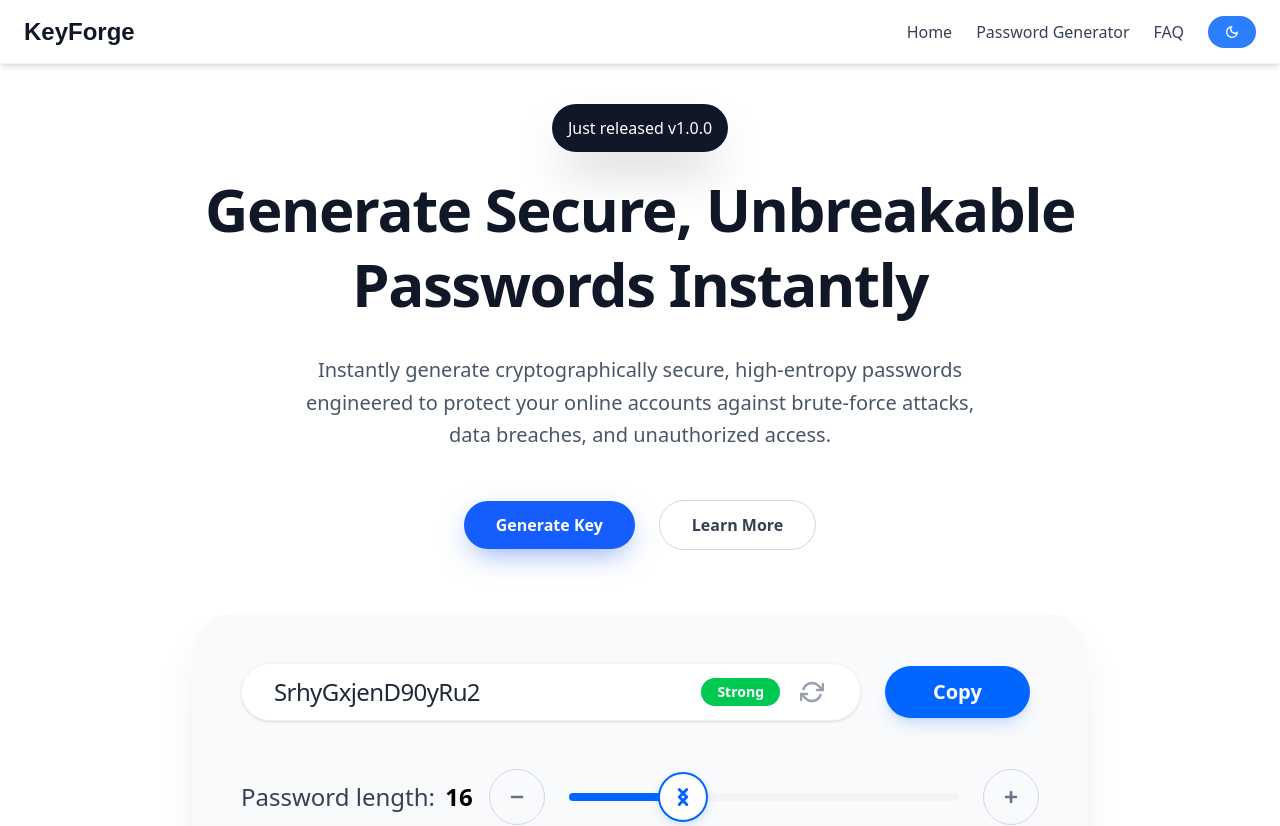
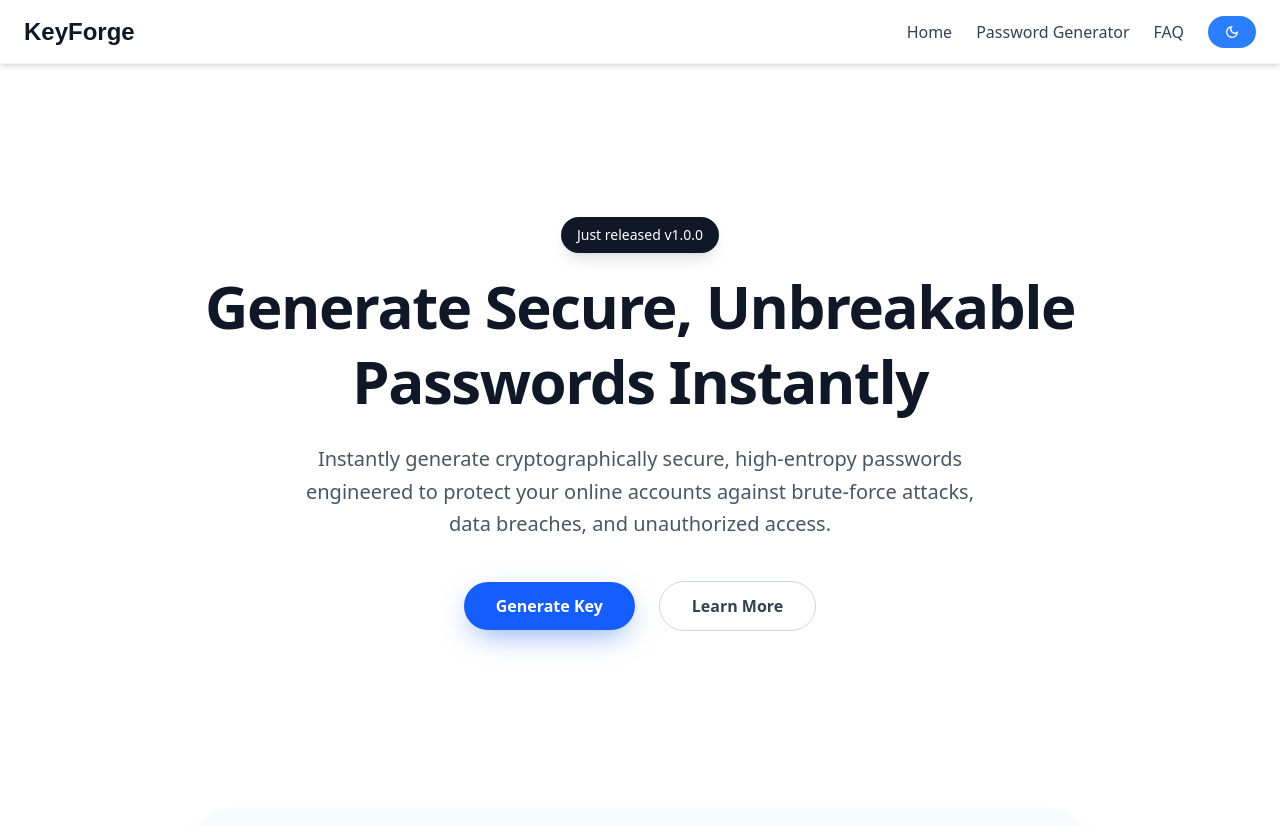
Before and after one commit to Jeet000001/KeyForge, a React (Vite) app: page / in a window 1280 px wide. Shown: the top 826 px of the page. Built offline with nearby package versions, Linux system fonts and the light colour scheme; a web font is replaced by a local one.

Commit message:
improve ths styling

```diff
--- a/src/components/Footer.jsx
+++ b/src/components/Footer.jsx
@@ -6,7 +6,7 @@ const Footer = () => {
 
   return (
     <footer
-      className={`w-full  sm:py-8 px-4 sm:px-6
+      className={`w-full mt-5 sm:py-8 px-4 sm:px-6
         border-t transition-colors duration-300
         ${
           theme === "dark"
@@ -16,6 +16,7 @@ const Footer = () => {
     >
       <div
         className="
+          py-5 md:py-1
           max-w-6xl mx-auto
           flex flex-col items-center
           gap-2 sm:gap-3
--- a/src/components/Hero.jsx
+++ b/src/components/Hero.jsx
@@ -5,21 +5,26 @@ const Hero = () => {
 
   return (
     <header
-      className={`w-full flex flex-col items-center justify-center
-      text-center px-4 sm:px-6 md:px-10 lg:px-16 pt-14 md:pt-10 md:pb-10
+      id="home"
+      className={`w-full min-h-[calc(100vh-80px)]
+      flex flex-col items-center justify-center
+      text-center px-4 sm:px-6 md:px-10 lg:px-16
       transition-colors duration-300
       ${theme === "dark" ? "bg-gray-950" : "bg-white"}`}
     >
+      {/* Version Badge */}
       <h1
-        className={`px-4 py-3 rounded-full font-sans font-medium mb-5 ${
+        className={`px-4 py-2 rounded-full font-medium mb-4 text-sm
+        ${
           theme === "dark"
             ? "text-white bg-gray-900"
-            : "text-white bg-gray-900 shadow-2xl"
+            : "text-white bg-gray-900 shadow-lg"
         }`}
       >
         Just released v1.0.0
       </h1>
-      {/* Heading */}
+
+      {/* Main Heading */}
       <h1
         className={`font-extrabold tracking-tight leading-tight
         text-3xl sm:text-4xl md:text-5xl lg:text-6xl
@@ -31,7 +36,7 @@ const Hero = () => {
 
       {/* Subheading */}
       <p
-        className={`mt-6 sm:mt-7 md:mt-8
+        className={`mt-5 sm:mt-6
         text-base sm:text-lg md:text-xl
         max-w-xl md:max-w-2xl
         leading-relaxed
@@ -44,15 +49,15 @@ const Hero = () => {
 
       {/* CTA Buttons */}
       <div
-        className="mt-10 sm:mt-12 flex flex-col sm:flex-row
+        className="mt-8 sm:mt-10 flex flex-col sm:flex-row
         items-center gap-4 sm:gap-6"
       >
         <a href="#generator">
           <button
-            className="w-80 sm:w-auto px-8 py-3 rounded-full bg-blue-600
-          text-white font-semibold
-          hover:bg-blue-700 transition
-          shadow-[0_10px_30px_-8px_rgba(37,99,235,0.6)]"
+            className="w-72 sm:w-auto px-8 py-3 rounded-full
+            bg-blue-600 text-white font-semibold
+            hover:bg-blue-700 transition
+            shadow-[0_10px_30px_-8px_rgba(37,99,235,0.6)]"
           >
             Generate Key
           </button>
@@ -60,7 +65,7 @@ const Hero = () => {
 
         <a href="#tips">
           <button
-            className={`w-80 sm:w-auto px-8 py-3 rounded-full font-semibold transition
+            className={`w-72 sm:w-auto px-8 py-3 rounded-full font-semibold transition
             ${
               theme === "dark"
                 ? "border border-gray-600 text-gray-300 hover:bg-gray-800"
--- a/src/components/PasswordTips.jsx
+++ b/src/components/PasswordTips.jsx
@@ -9,7 +9,7 @@ const PasswordTips = () => {
 
   return (
     <section
-      className={`w-full px-4 sm:px-6 md:px-10 lg:px-16 py-16 md:py-10
+      className={`w-full min-h-screen px-4 sm:px-6 md:px-10 lg:px-16 py-16 md:py-10
       transition-colors duration-300
       ${theme === "dark" ? "bg-gray-950" : "bg-white"}`}
     >
```
